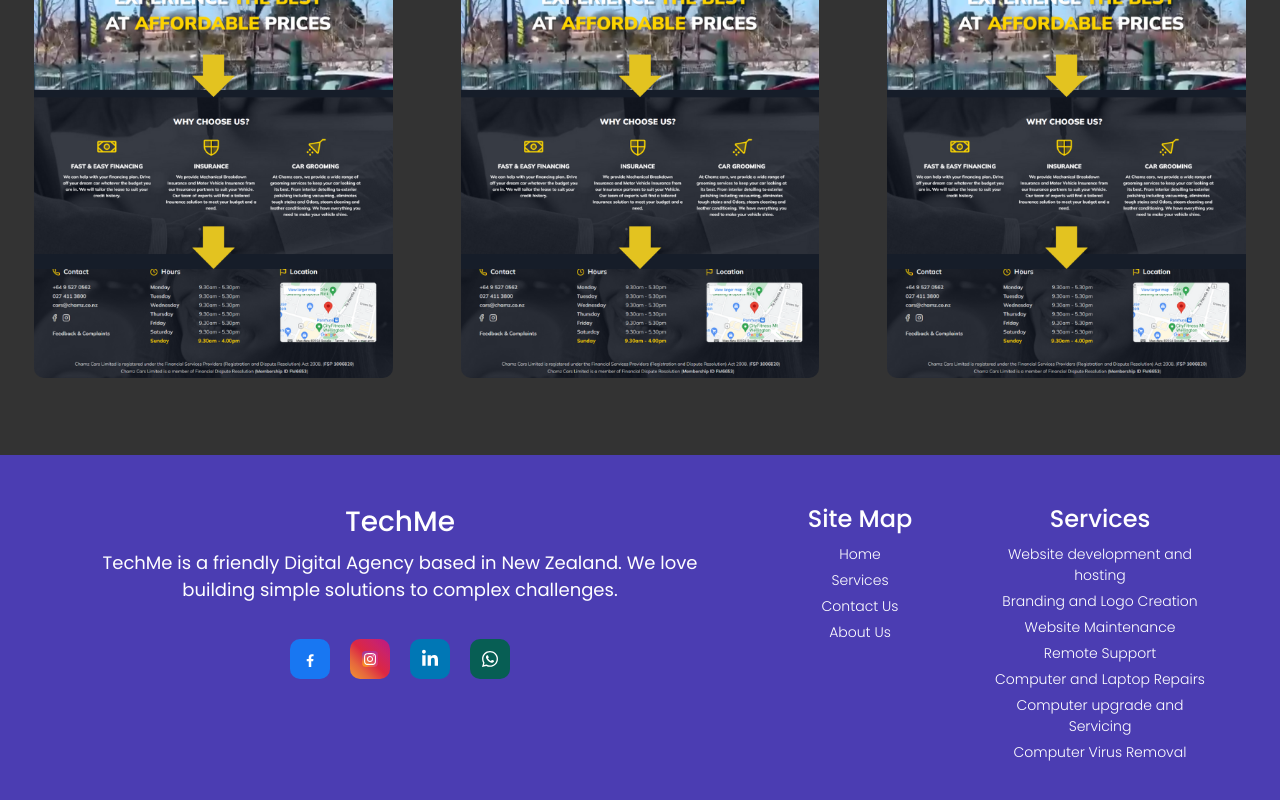
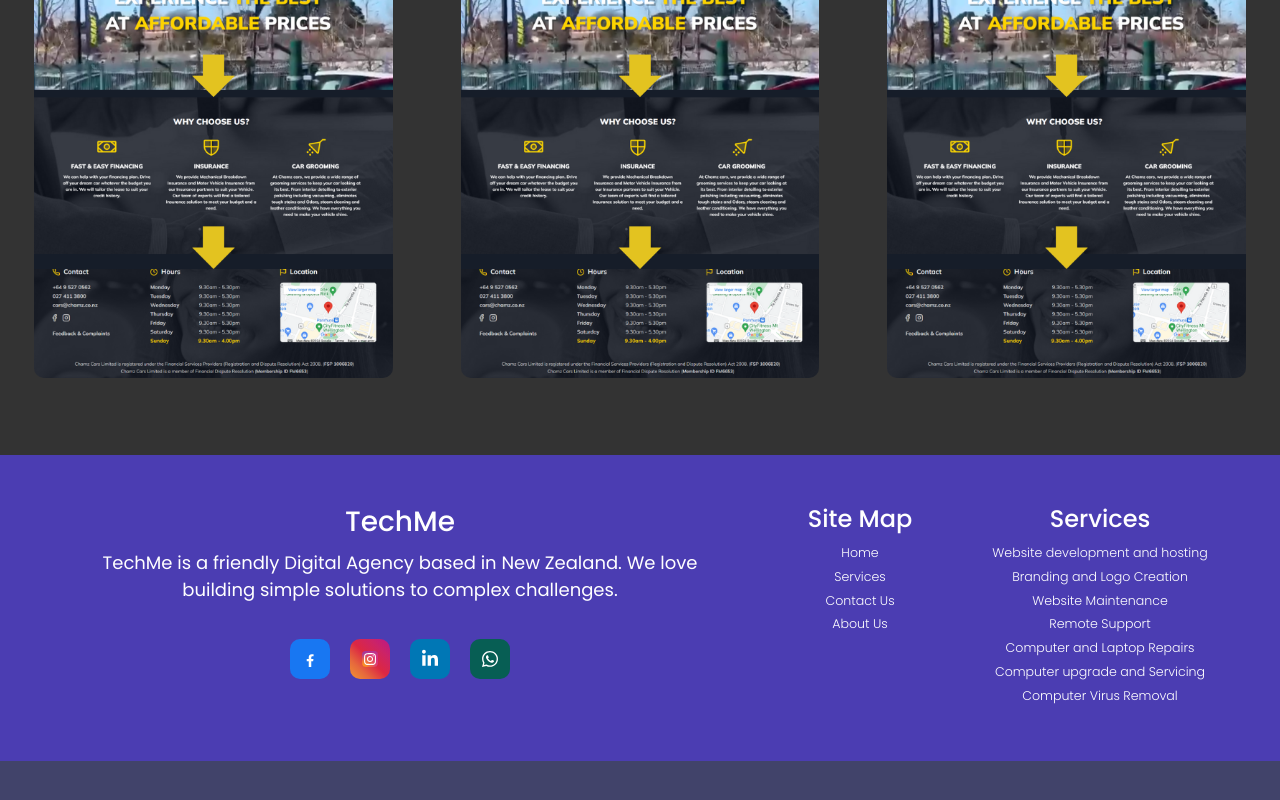
Before and after one commit to baayesh/TechMe, a React (Create React App) app: page / in a window 1280 px wide. Shown: the part 2509-3309 px from the top of the page. After the commit the page ends 3270 px from the top, so only its background shows below. Built offline with nearby package versions, Linux system fonts and the light colour scheme; a web font is replaced by a local one.

Commit message:
change text size and hover effect{footer}{services}

```diff
--- a/src/components/styles/Footer.css
+++ b/src/components/styles/Footer.css
@@ -7,7 +7,7 @@
   font-optical-sizing: auto;
   font-weight: 300;
   font-style: normal;
-  font-size: 1em;
+  font-size: 0.9em;
   color: white;
   transition: transform 0.3s ease-in-out;
 }
@@ -15,7 +15,7 @@
 
 .footer-font li:hover{
   color:#707070;
-  transform: scale(1.4, 1.5);
+  transform: scale(1.2, 1.2);
 
 }
 
```
